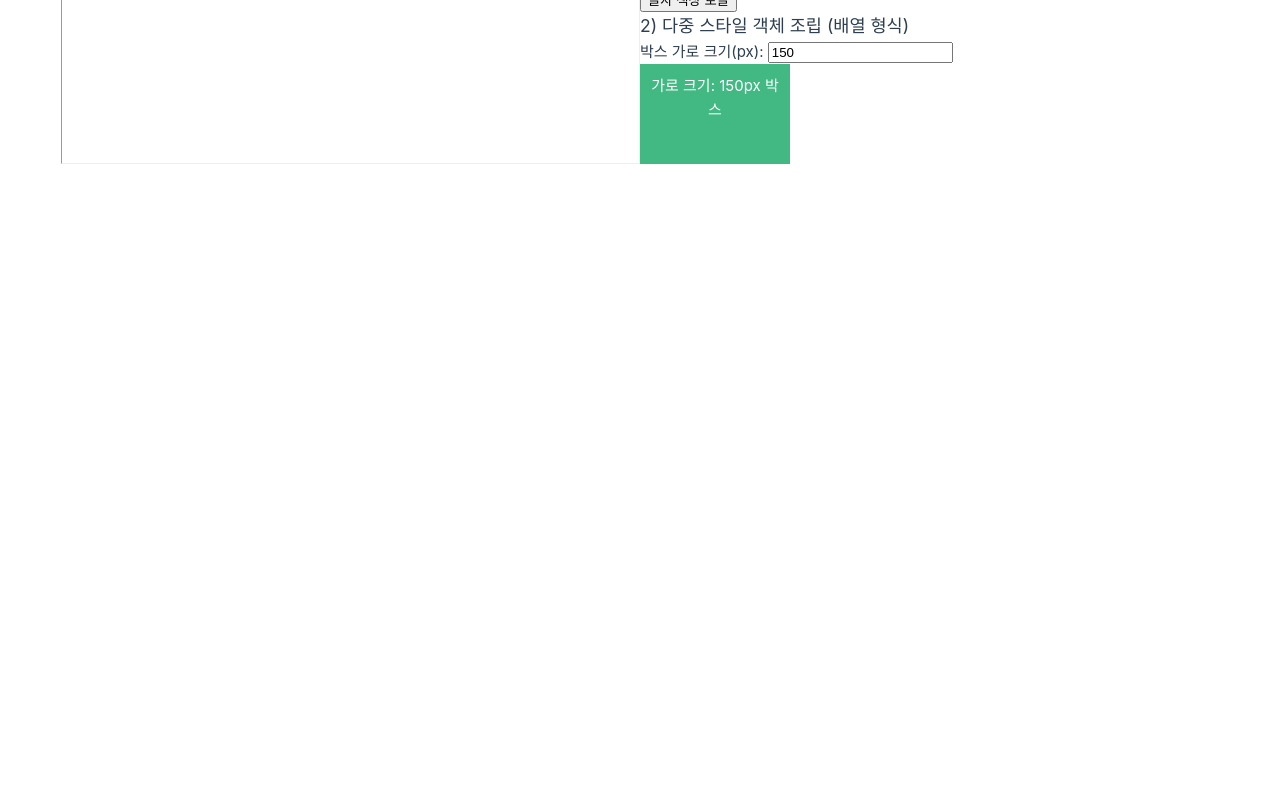
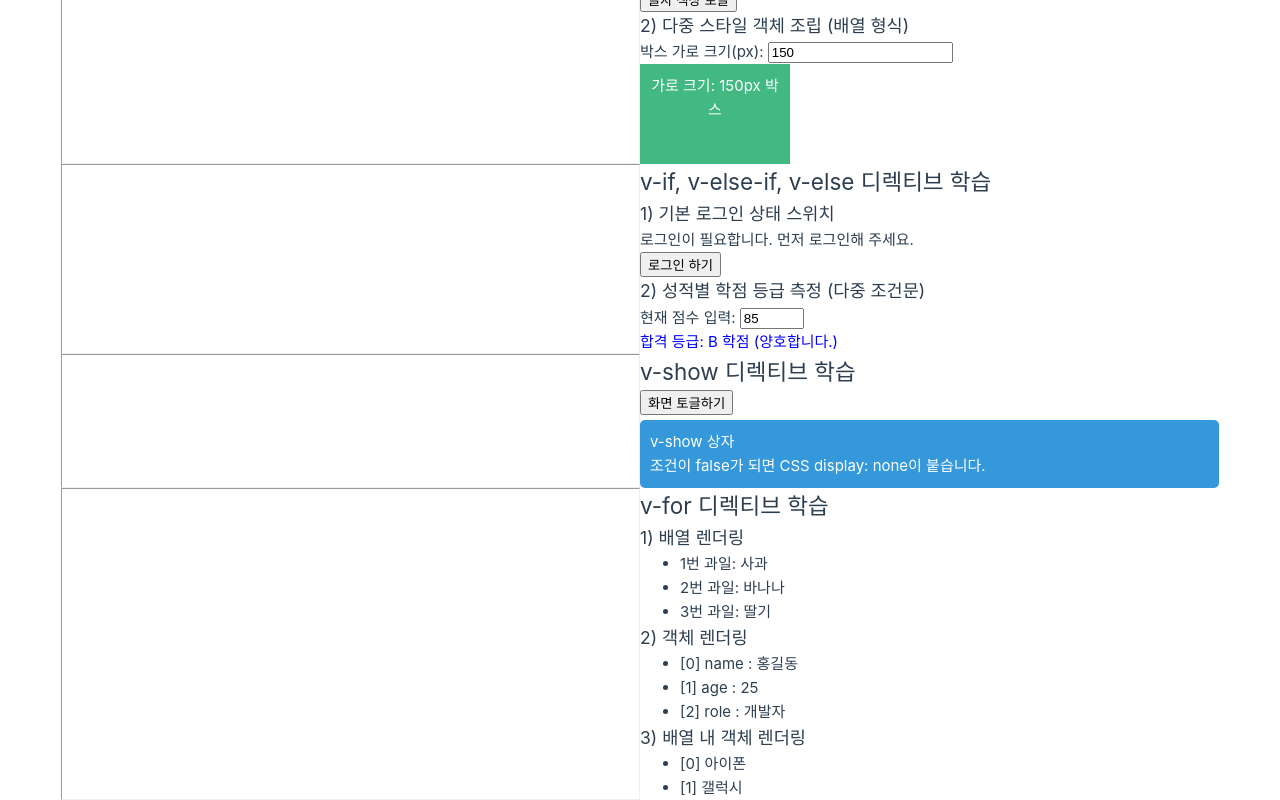
Before and after one commit to Taeyum/skala-vue, a Vue app: page / in a window 1280 px wide. Shown: the part 1325-2125 px from the top of the page. Before the commit the page ends 1489 px from the top, so only its background shows below. Built offline with nearby package versions, Linux system fonts and the light colour scheme.

Commit message:
feat : v-if / v-else-if / v-else / v-show / v-for 실습

```diff
--- a/src/App.vue
+++ b/src/App.vue
@@ -8,6 +8,9 @@
 import VueBindClass from './components/practices/basic/VueBindClass.vue'
 import VueBindShorthand from './components/practices/basic/VueBindShorthand.vue'
 import VueBindStyle from './components/practices/basic/VueBindStyle.vue'
+import VueIf from './components/practices/basic/VueIf.vue'
+import VueShow from './components/practices/basic/VueShow.vue'
+import VueFor from './components/practices/basic/VueFor.vue'
 </script>
 
 <template>
@@ -29,6 +32,12 @@
   <VueBindShorthand />
   <hr />
   <VueBindStyle />
+  <hr />
+  <VueIf />
+  <hr />
+  <VueShow />
+  <hr />
+  <VueFor />
 </template>
 
 
--- /dev/null
+++ b/src/components/practices/basic/VueFor.vue
@@ -0,0 +1,32 @@
+<script setup>
+import { ref } from 'vue'
+
+const fruits = ref(['사과', '바나나', '딸기'])
+const user = ref({
+  name: '홍길동',
+  age: 25,
+  role: '개발자',
+})
+const items = ref([
+  { id: 'prod_101', name: '아이폰' },
+  { id: 'prod_102', name: '갤럭시' },
+])
+</script>
+
+<template>
+  <div class="practice-section">
+    <h2>v-for 디렉티브 학습</h2>
+    <h3>1) 배열 렌더링</h3>
+    <ul>
+      <li v-for="(fruit, index) in fruits" :key="index">{{ index + 1 }}번 과일: {{ fruit }}</li>
+    </ul>
+    <h3>2) 객체 렌더링</h3>
+    <ul>
+      <li v-for="(value, key, index) in user" :key="key">[{{ index }}] {{ key }} : {{ value }}</li>
+    </ul>
+    <h3>3) 배열 내 객체 렌더링</h3>
+    <ul>
+      <li v-for="(item, index) in items" :key="item.id">[{{ index }}] {{ item.name }}</li>
+    </ul>
+  </div>
+</template>
--- /dev/null
+++ b/src/components/practices/basic/VueIf.vue
@@ -0,0 +1,27 @@
+<script setup>
+import { ref } from 'vue'
+
+const isLogged = ref(false)
+const score = ref(85)
+</script>
+
+<template>
+  <div class="practice-section">
+    <h2>v-if, v-else-if, v-else 디렉티브 학습</h2>
+    <h3>1) 기본 로그인 상태 스위치</h3>
+    <p v-if="isLogged">환영합니다! 회원 전용 화면입니다.</p>
+    <p v-else>로그인이 필요합니다. 먼저 로그인해 주세요.</p>
+    <button @click="isLogged = !isLogged">
+      {{ isLogged ? '로그아웃 하기' : '로그인 하기' }}
+    </button>
+    <br />
+    <h3>2) 성적별 학점 등급 측정 (다중 조건문)</h3>
+    <label>현재 점수 입력: </label>
+    <input type="number" v-model="score" min="0" max="100" step="5" />
+    <br />
+    <div v-if="score >= 90" style="color: green; font-weight: bold">합격 등급: A 학점 (훌륭합니다!)</div>
+    <div v-else-if="score >= 80" style="color: blue">합격 등급: B 학점 (양호합니다.)</div>
+    <div v-else-if="score >= 70" style="color: orange">합격 등급: C 학점 (조금 더 분발하세요.)</div>
+    <div v-else style="color: red; font-weight: bold">합격 등급: F 학점 (재시험 대상입니다.)</div>
+  </div>
+</template>
--- /dev/null
+++ b/src/components/practices/basic/VueShow.vue
@@ -0,0 +1,26 @@
+<script setup>
+import { ref } from 'vue'
+const isVisible = ref(true)
+</script>
+
+<template>
+  <div class="practice-section">
+    <h2>v-show 디렉티브 학습</h2>
+    <button @click="isVisible = !isVisible">화면 토글하기</button>
+    <br />
+    <div v-show="isVisible" class="box">
+      <p>v-show 상자</p>
+      <p>조건이 false가 되면 CSS display: none이 붙습니다.</p>
+    </div>
+  </div>
+</template>
+
+<style scoped>
+.box {
+  padding: 10px;
+  margin-top: 5px;
+  color: white;
+  border-radius: 5px;
+  background-color: #3498db; /* 파란색 */
+}
+</style>
```
